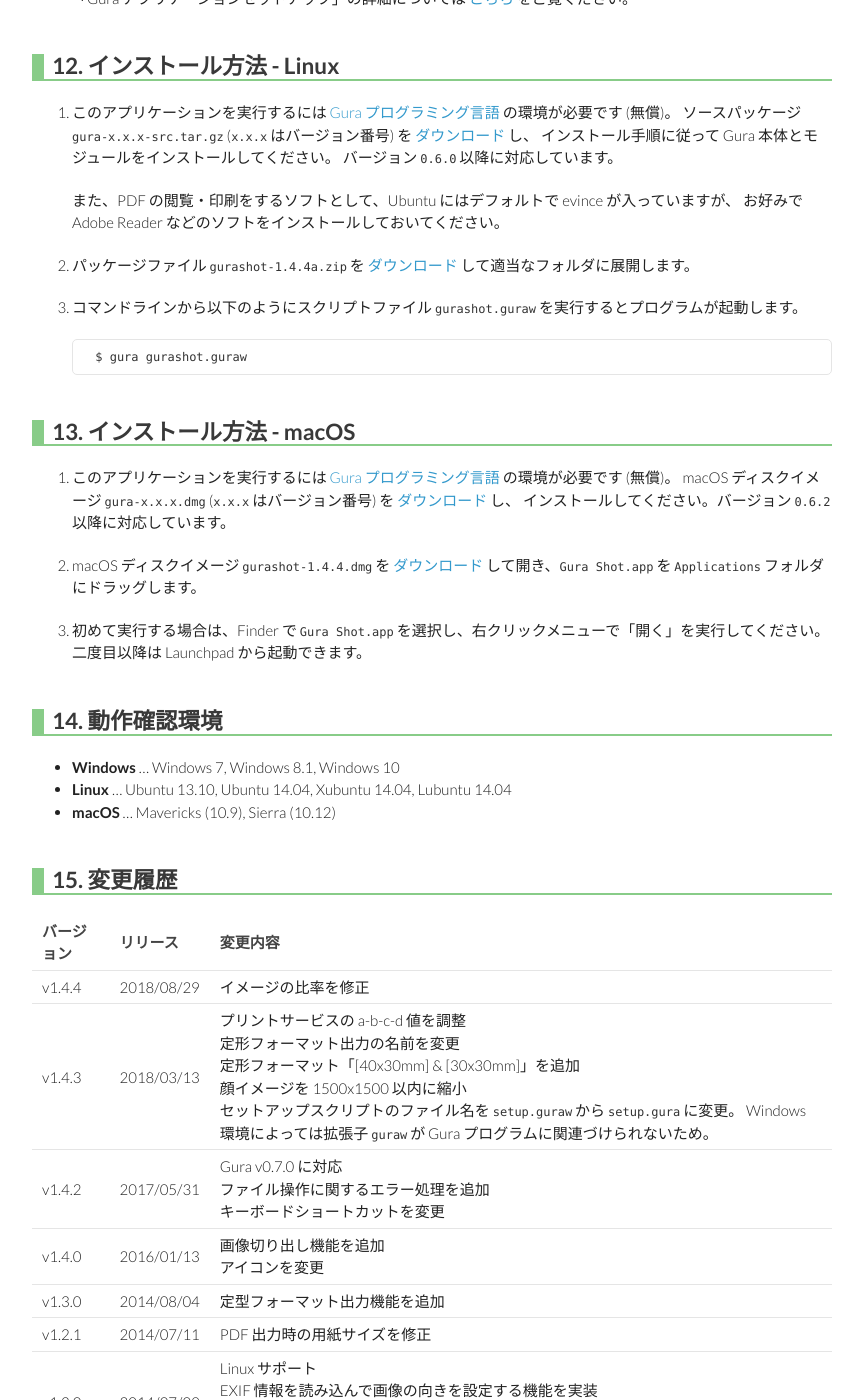
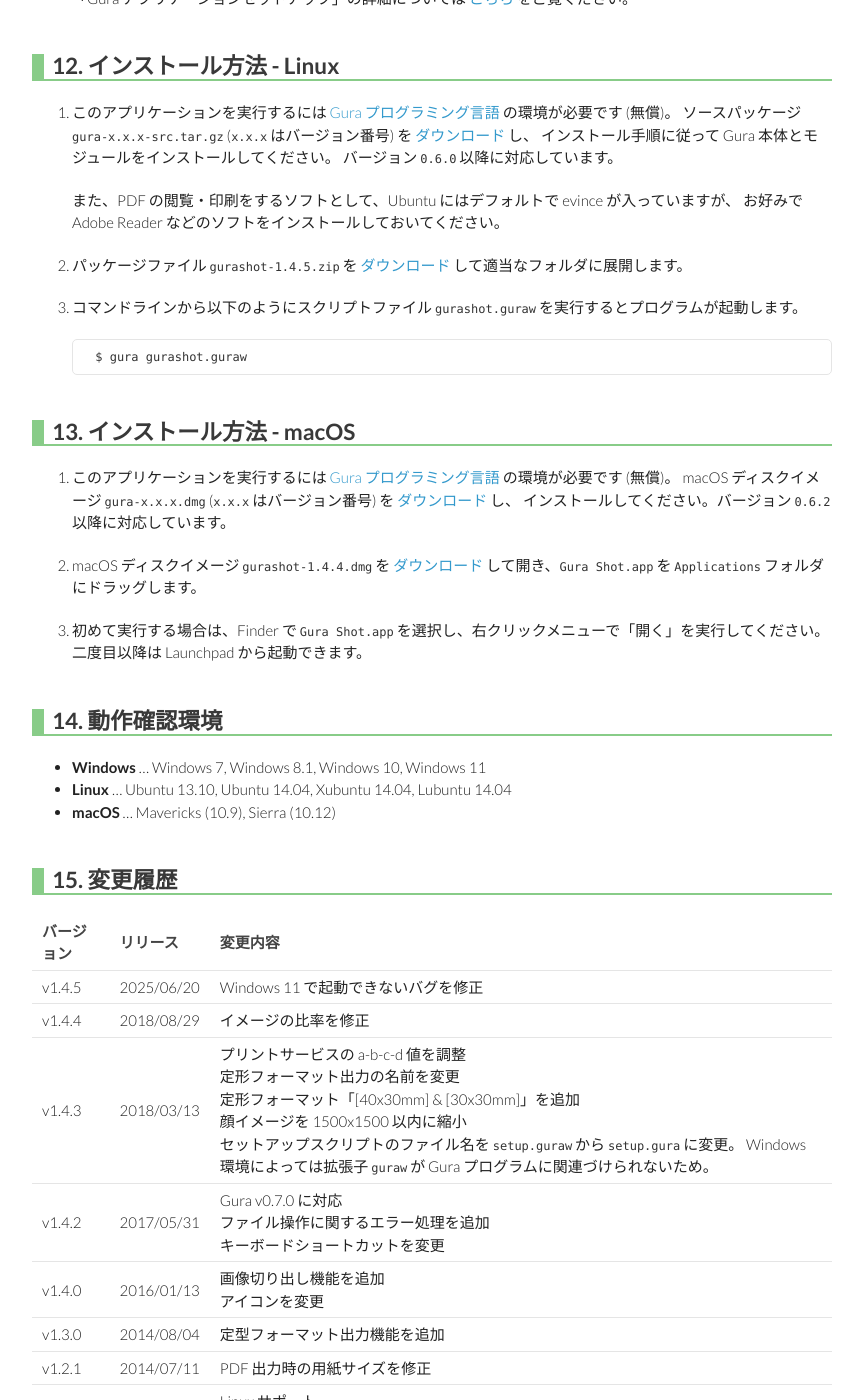
Before and after one commit to gura-app/gura-app.github.io, a Jekyll site: the page built from gurashot/index.md, in a window 1280 px wide and 1400 px high, scrolled down 11868 px. Shown: the whole window, without its empty margins (208-1071 px from the left). Built offline with Jekyll 4.4.1, drawn with Linux system fonts in a browser that asks for light colours; some of the changed text lies outside the part shown.

Commit message:
updated to v1.4.5

```diff
--- a/gurashot/index.md
+++ b/gurashot/index.md
@@ -4,7 +4,7 @@ lang: ja
 title: おうちで証明写真 Gura Shot
 description: デジカメの画像から必要なサイズの証明写真をカンタンに作れるアプリケーション
 app_package: gurashot
-app_version_zip: 1.4.4a
+app_version_zip: 1.4.5
 app_version_dmg: 1.4.4
 app_iconimage: images/gurashot-ico.png
 ---
@@ -409,7 +409,7 @@ a と b、c と d は、それぞれ足した数が同じであれば同一の
 
 ## <a name="test-environment"></a>14. 動作確認環境
 
-* **Windows** &hellip; Windows 7, Windows 8.1, Windows 10
+* **Windows** &hellip; Windows 7, Windows 8.1, Windows 10, Windows 11
 * **Linux** &hellip; Ubuntu 13.10, Ubuntu 14.04, Xubuntu 14.04, Lubuntu 14.04
 * **macOS** &hellip; Mavericks (10.9), Sierra (10.12)
 
@@ -417,6 +417,10 @@ a と b、c と d は、それぞれ足した数が同じであれば同一の
 
 <table>
 <tr><th>バージョン</th><th>リリース</th><th>変更内容</th></tr>
+
+<tr><td>v1.4.5</td><td>2025/06/20</td><td>
+Windows 11 で起動できないバグを修正
+</td></tr>
 
 <tr><td>v1.4.4</td><td>2018/08/29</td><td>
 イメージの比率を修正
```
